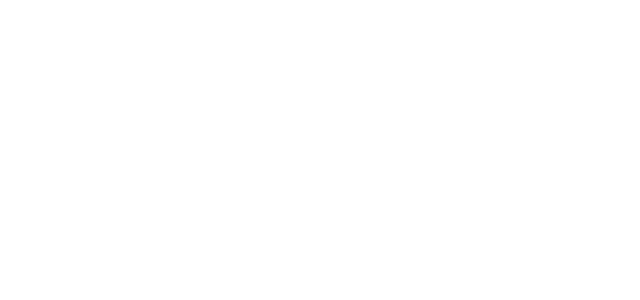
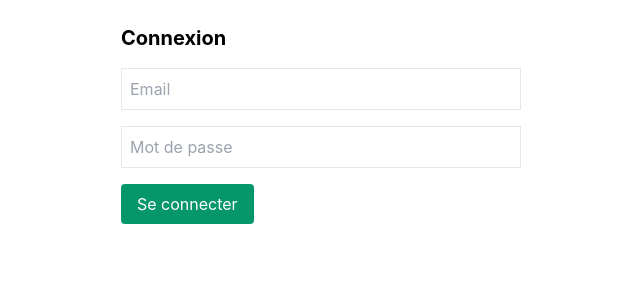
Before and after one commit to Abdessamad-Bannouf/ynov-projet-final, a React (Vite) app in the folder frontend/: page /login in a window 1280 px wide. Before the commit this address had no page. Shown: the top 300 px of the page, without its empty margins (319-959 px from the left). Built offline with nearby package versions, Linux system fonts and the light colour scheme; the HTML template or start-up script is replaced by a standard one.

Commit message:
feat: setup auth with access authorization (roles, is auth etc...)

```diff
--- a/frontend/src/App.jsx
+++ b/frontend/src/App.jsx
@@ -1,7 +1,8 @@
-import logo from './logo.svg';
-import './App.css';
-import React from 'react';
+import React from "react";
+import "./App.css";
 import { BrowserRouter, Route, Routes } from "react-router-dom";
+
+// Pages existantes
 import CandidatesList from "./pages/CandidatesList";
 import CandidateDetail from "./pages/CandidateDetail";
 import InterviewsList from "./pages/InterviewsList";
@@ -10,19 +11,69 @@ import CreateFeedback from "./pages/CreateFeedback";
 import InterviewDetail from "./pages/InterviewDetail";
 import GoogleCallback from "./pages/GoogleCallback";
 
+// 🔐 Auth
+import LoginPage from "./pages/Login";                  // <- ajoute ce fichier (fourni plus tôt)
+import PrivateRoute from "./components/PrivateRoute";   // <- ajoute ce fichier (fourni plus tôt)
+import { AuthProvider } from "./context/AuthContext";   // <- ajoute ce fichier (fourni plus tôt)
+
+import api from "./api/api";
+const saved = localStorage.getItem("token");
+if (saved) {
+    api.defaults.headers.common["Authorization"] = `Bearer ${saved}`;
+}
+
 function App() {
     return (
+        <AuthProvider>
             <BrowserRouter>
                 <Routes>
+                    {/* --- Publiques --- */}
+                    <Route path="/login" element={<LoginPage />} />
+                    <Route path="/google/callback" element={<GoogleCallback />} />
+
+                    {/* --- Exemple : candidats en public (à toi d’ajuster si besoin) --- */}
                     <Route path="/candidates" element={<CandidatesList />} />
                     <Route path="/candidates/:id" element={<CandidateDetail />} />
-                <Route path="/interviews" element={<InterviewsList />} />
-                <Route path="/interviews/create" element={<CreateInterview />} />
-                <Route path="/feedbacks/create" element={<CreateFeedback />} />
-                <Route path="/interviews/:id" element={<InterviewDetail />} />
-                <Route path="/google/callback" element={<GoogleCallback />} />
+
+                    {/* --- Protégées --- */}
+                    <Route
+                        path="/interviews"
+                        element={
+                            <PrivateRoute>
+                                <InterviewsList />
+                            </PrivateRoute>
+                        }
+                    />
+                    <Route
+                        path="/interviews/create"
+                        element={
+                            <PrivateRoute>
+                                <CreateInterview />
+                            </PrivateRoute>
+                        }
+                    />
+                    <Route
+                        path="/interviews/:id"
+                        element={
+                            <PrivateRoute>
+                                <InterviewDetail />
+                            </PrivateRoute>
+                        }
+                    />
+                    <Route
+                        path="/feedbacks/create"
+                        element={
+                            <PrivateRoute>
+                                <CreateFeedback />
+                            </PrivateRoute>
+                        }
+                    />
+
+                    {/* Optionnel : route par défaut */}
+                    {/* <Route path="*" element={<Navigate to="/interviews" replace />} /> */}
                 </Routes>
             </BrowserRouter>
+        </AuthProvider>
     );
 }
 
--- /dev/null
+++ b/frontend/src/auth/RoleGate.tsx
@@ -0,0 +1,14 @@
+import { ReactNode } from 'react';
+import { useAuth } from '../context/AuthContext';
+
+type Props = {
+    allow: Array<'admin'|'rh'|'recruiter'|'user'>;
+    children: ReactNode;
+    fallback?: ReactNode;
+};
+
+export default function RoleGate({ allow, children, fallback = <div className="p-4 text-red-600">Accès refusé</div> }: Props) {
+    const { user } = useAuth(); // { id, email, role } | null
+    if (!user) return <div className="p-4">Vérification en cours…</div>;
+    return allow.includes(user.role as any) ? <>{children}</> : <>{fallback}</>;
+}
--- /dev/null
+++ b/frontend/src/components/PrivateRoute.tsx
@@ -0,0 +1,10 @@
+import { Navigate } from "react-router-dom";
+import { useAuth } from "../context/AuthContext";
+
+export default function PrivateRoute({ children }: { children: JSX.Element }) {
+    const { token } = useAuth();
+    if (!token) {
+        return <Navigate to="/login" replace />;
+    }
+    return children;
+}
--- /dev/null
+++ b/frontend/src/context/AuthContext.tsx
@@ -0,0 +1,70 @@
+import React, { createContext, useContext, useMemo, useState } from "react";
+import { saveToken, getToken, logout as clearToken } from "../api/auth";
+
+// Types
+type User = { id: number; email: string; role: 'admin'|'rh'|'recruiter'|'user' };
+
+type AuthContextType = {
+    token: string | null;
+    user: User | null;
+    login: (token: string) => void;
+    logout: () => void;
+};
+
+// Helper: décoder un JWT (payload base64url)
+function parseJwt<T = any>(token: string | null): T | null {
+    try {
+        if (!token) return null;
+        const payload = token.split(".")[1];
+        const base64 = payload.replace(/-/g, "+").replace(/_/g, "/");
+        const json = decodeURIComponent(
+            atob(base64)
+                .split("")
+                .map(c => "%" + ("00" + c.charCodeAt(0).toString(16)).slice(-2))
+                .join("")
+        );
+        return JSON.parse(json) as T;
+    } catch {
+        return null;
+    }
+}
+
+const AuthContext = createContext<AuthContextType>({
+    token: null,
+    user: null,
+    login: () => {},
+    logout: () => {},
+});
+
+export function AuthProvider({ children }: { children: React.ReactNode }) {
+    const [token, setToken] = useState<string | null>(getToken());
+
+    // Décoder le token à chaque changement
+    const user = useMemo(() => {
+        const payload = parseJwt<{ id: number; email: string; role: User['role'] }>(token);
+        if (!payload) return null;
+        const { id, email, role } = payload;
+        if (!id || !email || !role) return null; // garde-fou
+        return { id, email, role };
+    }, [token]);
+
+    function login(newToken: string) {
+        saveToken(newToken);
+        setToken(newToken);
+    }
+
+    function logout() {
+        clearToken();
+        setToken(null);
+    }
+
+    return (
+        <AuthContext.Provider value={{ token, user, login, logout }}>
+            {children}
+        </AuthContext.Provider>
+    );
+}
+
+export function useAuth() {
+    return useContext(AuthContext);
+}
--- /dev/null
+++ b/frontend/src/pages/Login.tsx
@@ -0,0 +1,50 @@
+import { useState } from "react";
+import { login as apiLogin } from "../api/auth";
+import { useAuth } from "../context/AuthContext";
+import { useNavigate } from "react-router-dom";
+
+export default function LoginPage() {
+    const { login } = useAuth();
+    const navigate = useNavigate();
+
+    const [email, setEmail] = useState("");
+    const [password, setPassword] = useState("");
+    const [error, setError] = useState("");
+
+    async function handleSubmit(e: React.FormEvent) {
+        e.preventDefault();
+        try {
+            const res = await apiLogin(email, password);
+            login(res.token);
+            navigate("/interviews"); // redirection après login
+        } catch (err: any) {
+            setError(err.response?.data?.message || "Erreur de connexion");
+        }
+    }
+
+    return (
+        <div className="p-6 max-w-md mx-auto">
+            <h1 className="text-xl font-bold mb-4">Connexion</h1>
+            {error && <p className="text-red-600">{error}</p>}
+            <form onSubmit={handleSubmit} className="space-y-4">
+                <input
+                    type="email"
+                    placeholder="Email"
+                    value={email}
+                    onChange={(e) => setEmail(e.target.value)}
+                    className="border p-2 w-full"
+                />
+                <input
+                    type="password"
+                    placeholder="Mot de passe"
+                    value={password}
+                    onChange={(e) => setPassword(e.target.value)}
+                    className="border p-2 w-full"
+                />
+                <button type="submit" className="bg-emerald-600 text-white px-4 py-2 rounded">
+                    Se connecter
+                </button>
+            </form>
+        </div>
+    );
+}
```
Also changed, not shown: 2 other files (tests, documents, lock files or other folders). Lines whose indentation alone changed are shown as unchanged.
